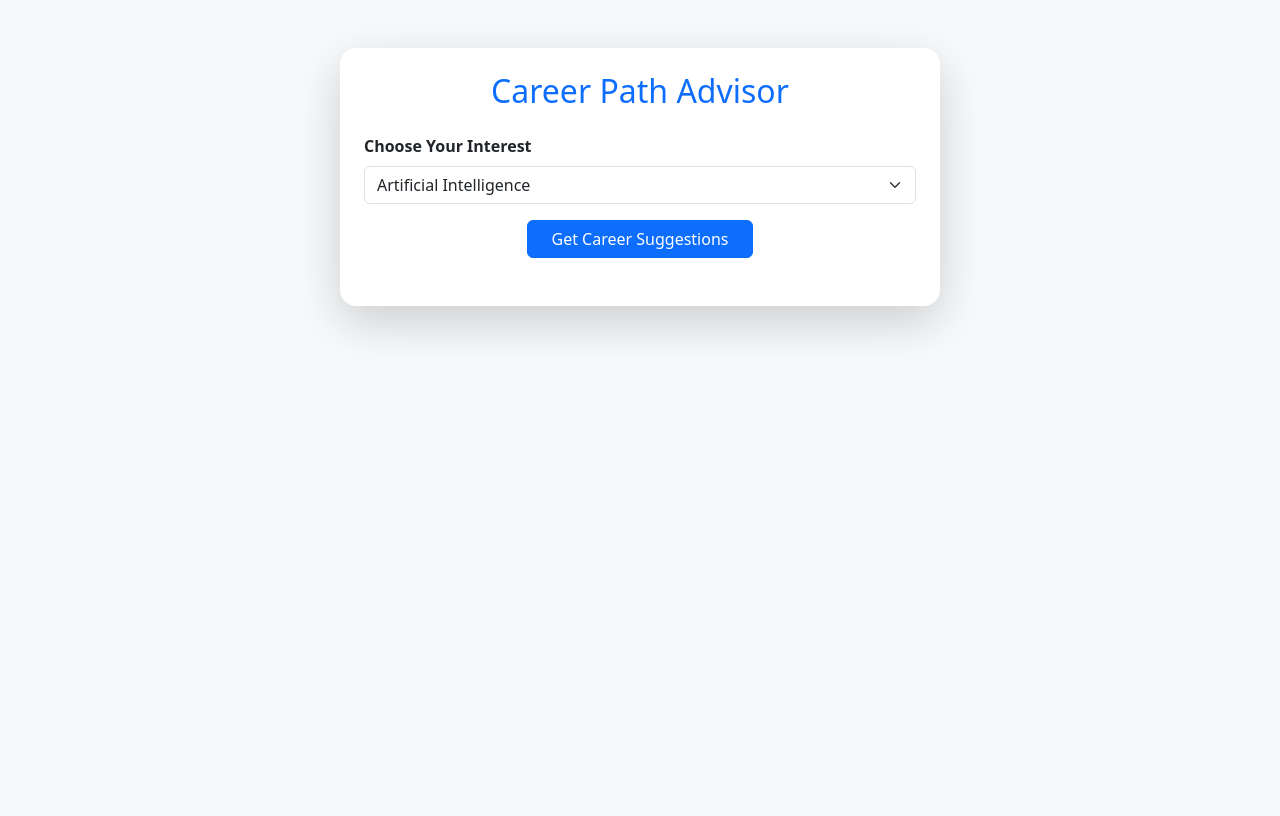
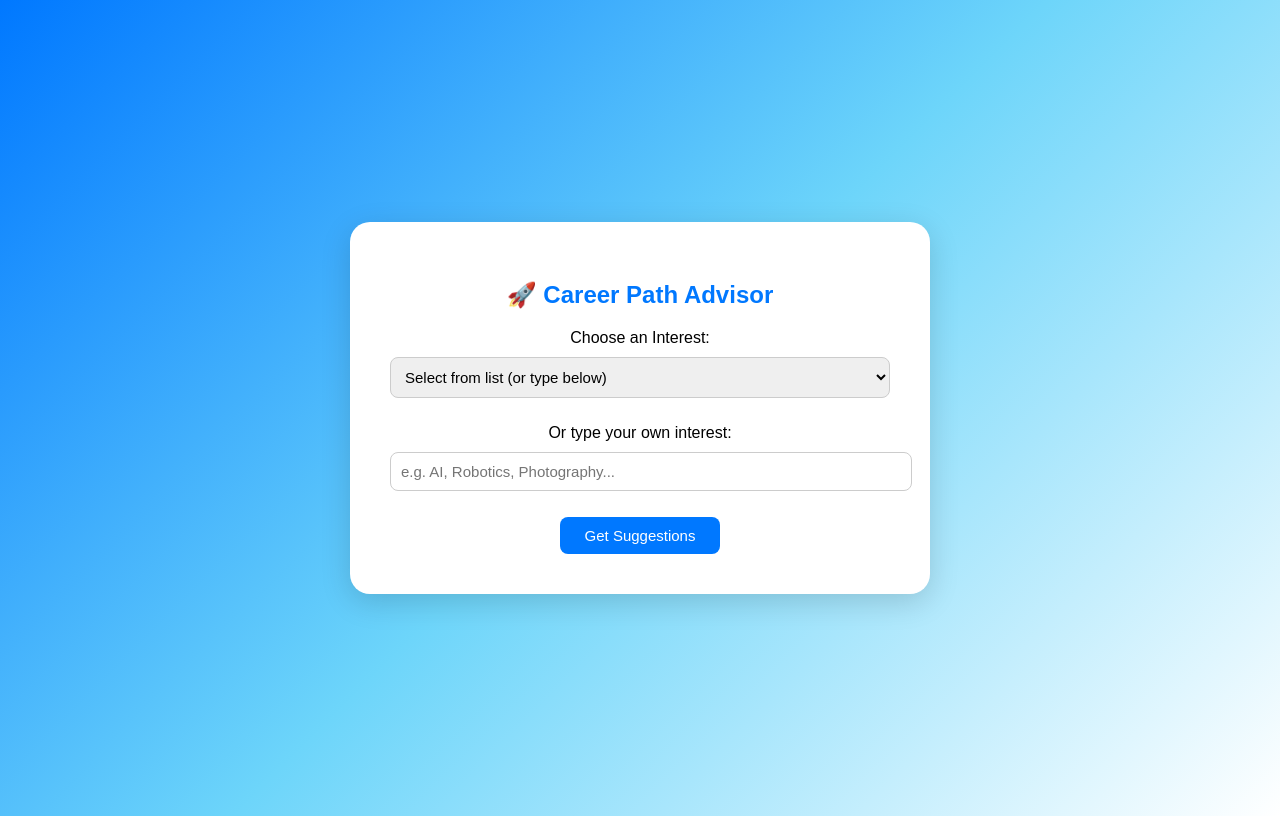
Before and after one commit to CaptMJA380/career_advisor, a Django app: page / in a window 1280 px wide. Before the commit the page ends 335 px from the top, so only its background shows below. Run offline with Django 5.2, Linux system fonts and the light colour scheme.

```diff
--- a/advisor/forms.py
+++ b/advisor/forms.py
@@ -1,19 +1,30 @@
 from django import forms
 
-INTEREST_CHOICES = [
-    ('ai', 'Artificial Intelligence'),
-    ('finance', 'Finance'),
-    ('design', 'Design'),
-    ('healthcare', 'Healthcare'),
-    ('law', 'Law'),
-    ('dance', 'Dance'),
-    ('sports', 'Sports'),
-    ('other', 'Other'),
-]
+class CareerForm(forms.Form):
+    INTEREST_CHOICES = [
+        ("", "Select from list (or type below)"),
+        ("ai", "Artificial Intelligence"),
+        ("finance", "Finance"),
+        ("design", "Design"),
+        ("healthcare", "Healthcare"),
+        ("law", "Law"),
+        ("dance", "Dance"),
+    ]
 
-class CareerForm(forms.Form):
-    interest = forms.ChoiceField(
+
+    interest_choice = forms.ChoiceField(
         choices=INTEREST_CHOICES,
-        label="Select Your Area of Interest",
-        widget=forms.Select(attrs={'class': 'form-select'})
+        required=False,
+        label="Choose an Interest",
+        widget=forms.Select(attrs={"class": "form-control"})
     )
+
+
+    interest_text = forms.CharField(
+        required=False,
+        label="Or type your own interest",
+        widget=forms.TextInput(attrs={
+            "placeholder": "e.g. AI, Robotics, Photography...",
+            "class": "form-control"
+        })
+    )
--- a/advisor/templates/advisor/home.html
+++ b/advisor/templates/advisor/home.html
@@ -1,40 +1,102 @@
 <!DOCTYPE html>
 <html lang="en">
 <head>
-    <meta charset="UTF-8">
-    <meta name="viewport" content="width=device-width, initial-scale=1.0">
-    <title>Career Path Advisor</title>
-    <link href="https://cdn.jsdelivr.net/npm/bootstrap@5.3.3/dist/css/bootstrap.min.css" rel="stylesheet">
+  <meta charset="UTF-8">
+  <title>Career Path Advisor</title>
+  <style>
+    body {
+      font-family: 'Poppins', sans-serif;
+      background: linear-gradient(135deg, #0078ff, #6dd5fa, #ffffff);
+      height: 100vh;
+      display: flex;
+      align-items: center;
+      justify-content: center;
+    }
+    .container {
+      background: white;
+      border-radius: 20px;
+      width: 500px;
+      box-shadow: 0 8px 30px rgba(0,0,0,0.15);
+      padding: 40px;
+      text-align: center;
+      transition: all 0.3s ease;
+    }
+    .container:hover {
+      transform: scale(1.02);
+    }
+    h2 {
+      color: #0078ff;
+      margin-bottom: 20px;
+    }
+    input, select {
+      width: 100%;
+      padding: 10px;
+      margin: 10px 0;
+      border-radius: 8px;
+      border: 1px solid #ccc;
+      font-size: 15px;
+    }
+    button {
+      background-color: #0078ff;
+      color: white;
+      border: none;
+      padding: 10px 25px;
+      border-radius: 8px;
+      cursor: pointer;
+      font-size: 15px;
+      transition: 0.3s;
+    }
+    button:hover {
+      background-color: #005ecb;
+    }
+    ul {
+      list-style: none;
+      padding: 0;
+      margin-top: 20px;
+      animation: fadeIn 0.5s ease-in-out;
+    }
+    li {
+      background: #eef2ff;
+      margin: 10px 0;
+      padding: 10px;
+      border-radius: 10px;
+      color: #333;
+    }
+    @keyframes fadeIn {
+      from { opacity: 0; transform: translateY(10px); }
+      to { opacity: 1; transform: translateY(0); }
+    }
+  </style>
 </head>
-<body class="bg-light">
+<body>
+  <div class="container">
+    <h2>🚀 Career Path Advisor</h2>
+    <form id="careerForm">
+      {% csrf_token %}
+      {{ form.as_p }}
+      <button type="submit">Get Suggestions</button>
+    </form>
+    <div id="result"></div>
+  </div>
 
-<div class="container py-5">
-    <div class="card shadow-lg border-0 rounded-4 p-4 mx-auto" style="max-width: 600px;">
-        <h2 class="text-center mb-4 text-primary">Career Path Advisor</h2>
+  <script>
+    document.getElementById('careerForm').addEventListener('submit', async function(e) {
+      e.preventDefault();
+      const formData = new FormData(this);
 
-        <form method="POST" class="mb-4">
-            {% csrf_token %}
-            <div class="mb-3">
-                <label for="interest" class="form-label fw-bold">Choose Your Interest</label>
-                {{ form.interest }}
-            </div>
-            <div class="text-center">
-                <button type="submit" class="btn btn-primary px-4">Get Career Suggestions</button>
-            </div>
-        </form>
+      const response = await fetch("", {
+        method: "POST",
+        headers: {
+          "X-Requested-With": "XMLHttpRequest"
+        },
+        body: formData
+      });
 
-        {% if careers %}
-        <div class="alert alert-info mt-4 rounded-4">
-            <h5 class="fw-bold text-center text-dark mb-3">Recommended Careers in {{ interest|title }}:</h5>
-            <ul class="list-group list-group-flush">
-                {% for career in careers %}
-                    <li class="list-group-item text-center">{{ career }}</li>
-                {% endfor %}
-            </ul>
-        </div>
-        {% endif %}
-    </div>
-</div>
-
+      const data = await response.json();
+      const resultDiv = document.getElementById("result");
+      resultDiv.innerHTML = "<h3>Recommended Careers:</h3><ul>" +
+        data.careers.map(c => `<li>${c}</li>`).join('') + "</ul>";
+    });
+  </script>
 </body>
 </html>
--- a/advisor/views.py
+++ b/advisor/views.py
@@ -1,6 +1,6 @@
 from django.shortcuts import render
+from django.http import JsonResponse
 from .forms import CareerForm
-import random
 
 career_paths = {
     "ai": ["Machine Learning Engineer", "Data Scientist", "AI Researcher", "AI Product Manager"],
@@ -8,43 +8,22 @@ career_paths = {
     "design": ["UI/UX Designer", "Graphic Designer", "Product Designer", "Game Designer"],
     "healthcare": ["Doctor", "Nurse", "Medical Researcher", "Healthcare Administrator"],
     "law": ["Corporate Lawyer", "Judge", "Legal Advisor", "Criminal Lawyer"],
-    "dance": ["Choreographer", "Dance Academy Instructor", "Influencer", "Background Dancer"],
-    "sports": ["Sports Analyst", "Athletic Trainer", "Coach", "Sports Journalist"],
+    "dance": ["Choreographer", "Dance Academy", "Influencer", "Background Dancer"],
 }
 
-def ai_generate_careers(interest):
-    # Simulated AI-like logic using keyword analysis
-    interest = interest.lower()
-
-    # Check if interest directly matches known categories
-    if interest in career_paths:
-        return career_paths[interest]
-
-    # Partial matches
-    for key in career_paths:
-        if key in interest:
-            return career_paths[key]
-
-    # If nothing matches, generate creative suggestions
-    creative_fields = [
-        f"{interest.title()} Consultant",
-        f"{interest.title()} Content Creator",
-        f"{interest.title()} Researcher",
-        f"{interest.title()} Product Specialist",
-        f"{interest.title()} Analyst"
-    ]
-    random.shuffle(creative_fields)
-    return creative_fields[:3]
-
-
 def home(request):
-    careers = []
-    interest = ""
     if request.method == "POST":
         form = CareerForm(request.POST)
         if form.is_valid():
-            interest = form.cleaned_data["interest"]
-            careers = ai_generate_careers(interest)
+            interest = form.cleaned_data.get("interest_text") or form.cleaned_data.get("interest_choice")
+            interest = interest.lower().strip()
+            careers = career_paths.get(interest, ["Sorry, no suggestions available for this interest."])
+
+            if request.headers.get("X-Requested-With") == "XMLHttpRequest":
+                return JsonResponse({"careers": careers})
+
+            return render(request, "advisor/home.html", {"form": form, "careers": careers})
     else:
         form = CareerForm()
-    return render(request, "advisor/home.html", {"form": form, "careers": careers, "interest": interest})
+
+    return render(request, "advisor/home.html", {"form": form})
--- a/career_advisor/settings.py
+++ b/career_advisor/settings.py
@@ -9,6 +9,9 @@ https://docs.djangoproject.com/en/5.2/topics/settings/
 For the full list of settings and their values, see
 https://docs.djangoproject.com/en/5.2/ref/settings/
 """
+import os
+from dotenv import load_dotenv
+load_dotenv()
 
 from pathlib import Path
 
@@ -55,7 +58,7 @@ ROOT_URLCONF = 'career_advisor.urls'
 TEMPLATES = [
     {
         'BACKEND': 'django.template.backends.django.DjangoTemplates',
-        'DIRS': [],
+        'DIRS': [BASE_DIR /'templates'],
         'APP_DIRS': True,
         'OPTIONS': {
             'context_processors': [
```
Also changed, not shown: 1 other file.
